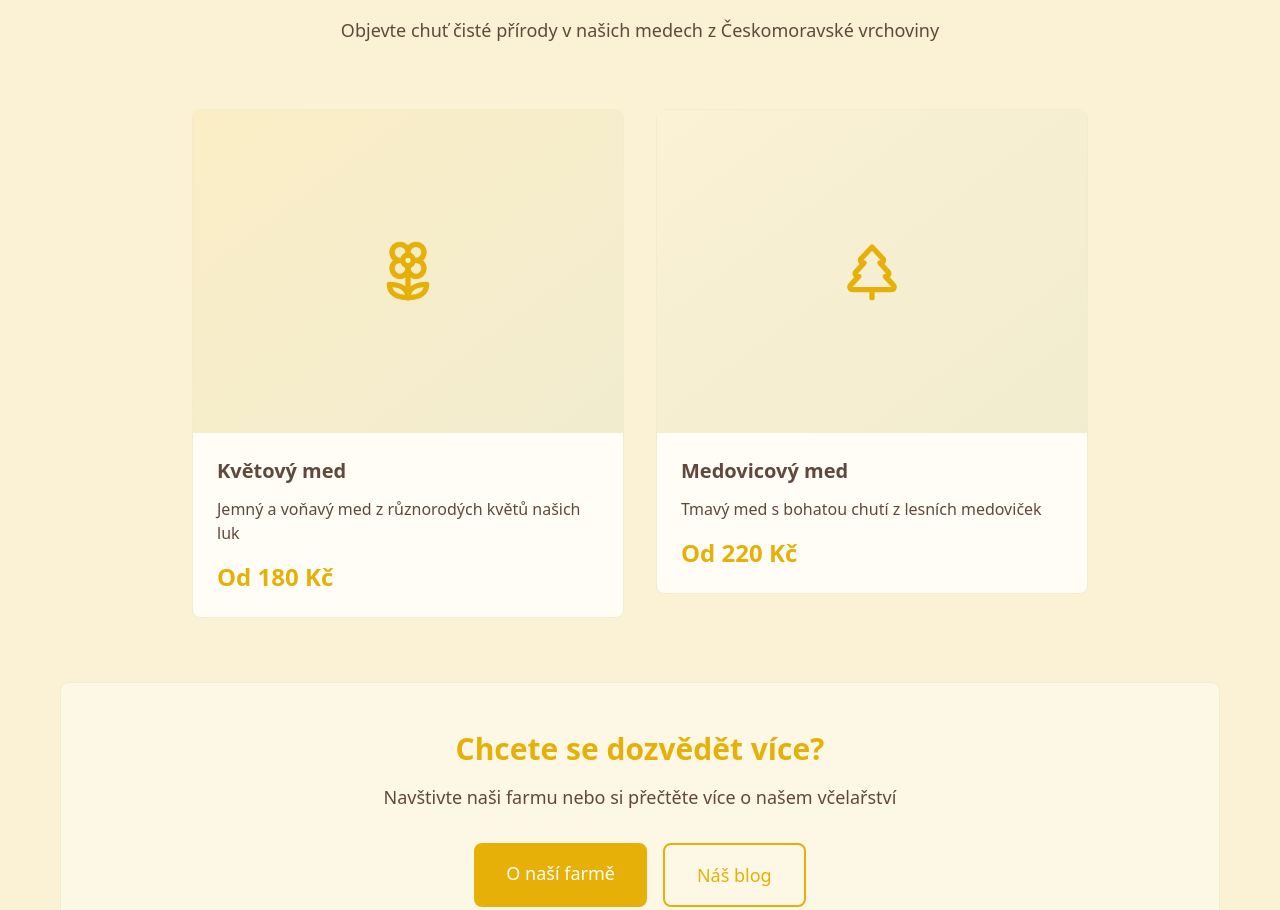
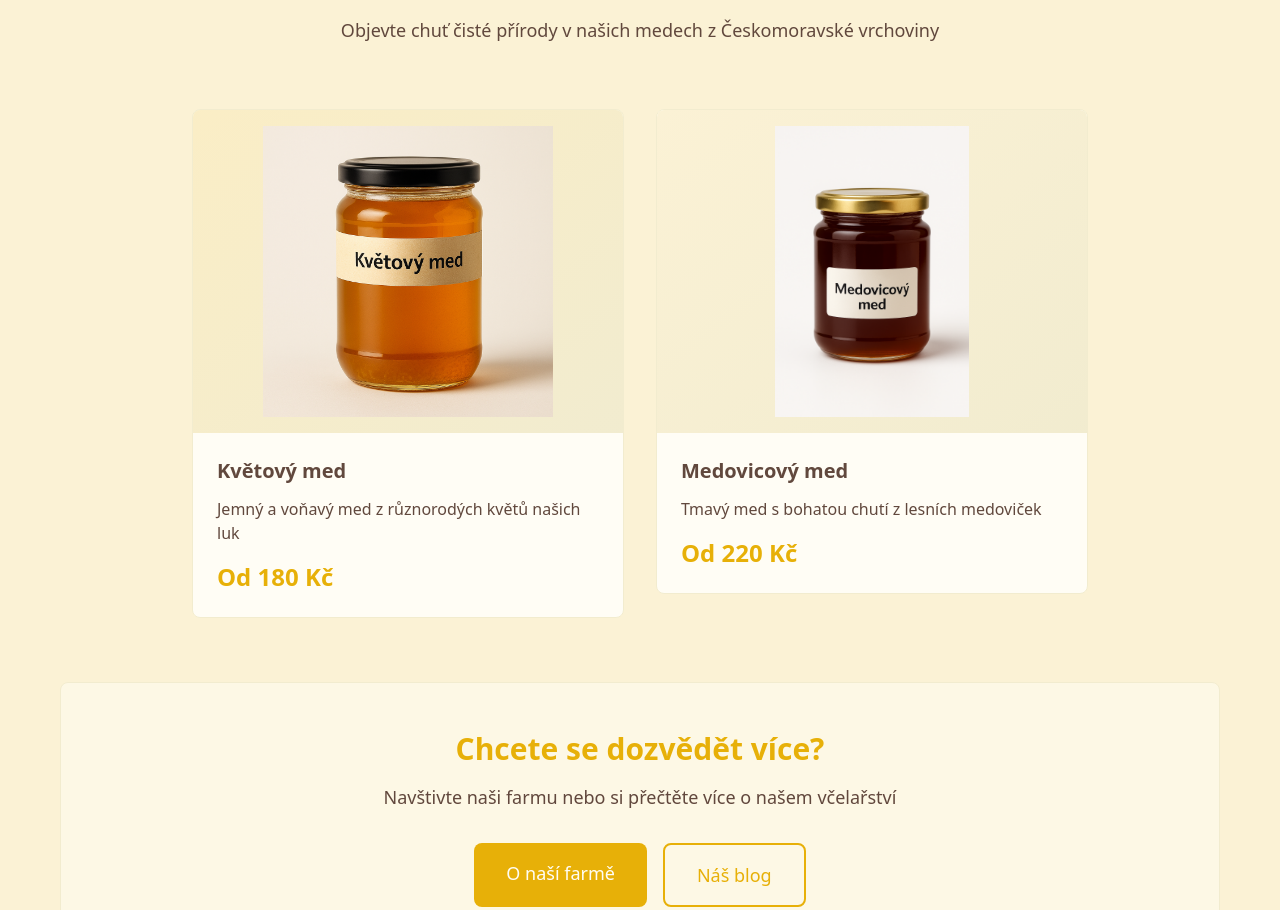
Before and after one commit to Hyneeck/mvfarma, a React (Vite) app: page / in a window 1280 px wide. Shown: the part 933-1843 px from the top of the page. Built offline with nearby package versions, Linux system fonts and the light colour scheme.

Commit message:
Add honey pictures to homepage
The AI updated `src/pages/HomePage.tsx` to include the honey jar images in the product preview section, replacing the placeholder icons.

```diff
--- a/src/pages/HomePage.tsx
+++ b/src/pages/HomePage.tsx
@@ -28,8 +28,12 @@ const HomePage = () => {
             <ScrollAnimation animation="slide-in-left">
               <Link to="/medy-a-vcely" className="group block">
                 <div className="bg-card rounded-lg border border-border overflow-hidden hover:shadow-lg transition-all duration-300 hover:-translate-y-2">
-                  <div className="aspect-[4/3] bg-gradient-to-br from-primary/20 to-secondary flex items-center justify-center">
-                    <Flower2 className="text-primary w-16 h-16" />
+                  <div className="aspect-[4/3] bg-gradient-to-br from-primary/20 to-secondary flex items-center justify-center p-4">
+                    <img
+                      src="/lovable-uploads/c4f5cce0-3927-4ce6-bf80-160570c8965d.png"
+                      alt="Květový med"
+                      className="max-w-full max-h-full object-contain"
+                    />
                   </div>
                   <div className="p-6">
                     <h3 className="text-xl font-bold text-foreground mb-3 group-hover:text-primary transition-colors">Květový med</h3>
@@ -45,8 +49,12 @@ const HomePage = () => {
             <ScrollAnimation animation="slide-in-right" delay={100}>
               <Link to="/medy-a-vcely" className="group block">
                 <div className="bg-card rounded-lg border border-border overflow-hidden hover:shadow-lg transition-all duration-300 hover:-translate-y-2">
-                  <div className="aspect-[4/3] bg-gradient-to-br from-accent to-secondary flex items-center justify-center">
-                    <TreePine className="text-primary w-16 h-16" />
+                  <div className="aspect-[4/3] bg-gradient-to-br from-accent to-secondary flex items-center justify-center p-4">
+                    <img
+                      src="/lovable-uploads/77b2b6bc-faaf-44e5-babe-ff29dd4a5a49.png"
+                      alt="Medovicový med"
+                      className="max-w-full max-h-full object-contain"
+                    />
                   </div>
                   <div className="p-6">
                     <h3 className="text-xl font-bold text-foreground mb-3 group-hover:text-primary transition-colors">Medovicový med</h3>
```
